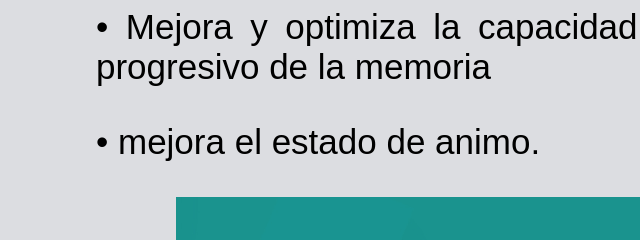
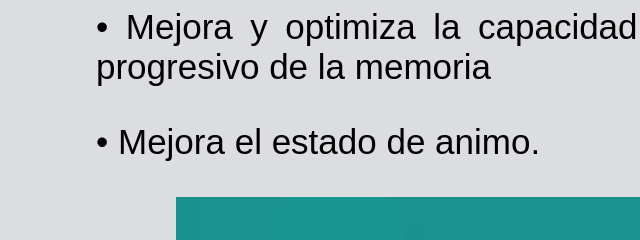
Before and after one commit to Adviro22/Flu-Y_PaginaWeb, a plain HTML site: page index.html in a window 1280 px wide. Shown: the part 1780-2020 px from the top of the page, 64-704 px from the left. Drawn offline with nearby package versions, Linux system fonts and the light colour scheme.

Commit message:
Modificado

```diff
--- a/index.html
+++ b/index.html
@@ -30,7 +30,7 @@
                     <p> • Evita ansiedad e insomnio.</p>
                     <p> • Ayuda a combatir migrañas. </p>
                     <p> • Mejora y optimiza la capacidad de aprendizaje, aumento progresivo de la memoria  </p>
-                    <p> • mejora el estado de animo. </p> </p>
+                    <p> • Mejora el estado de animo. </p> </p>
                     <img src="Img/FLU Y.jpg" width="800" height="800" >
                 </div>
             </article>
```
